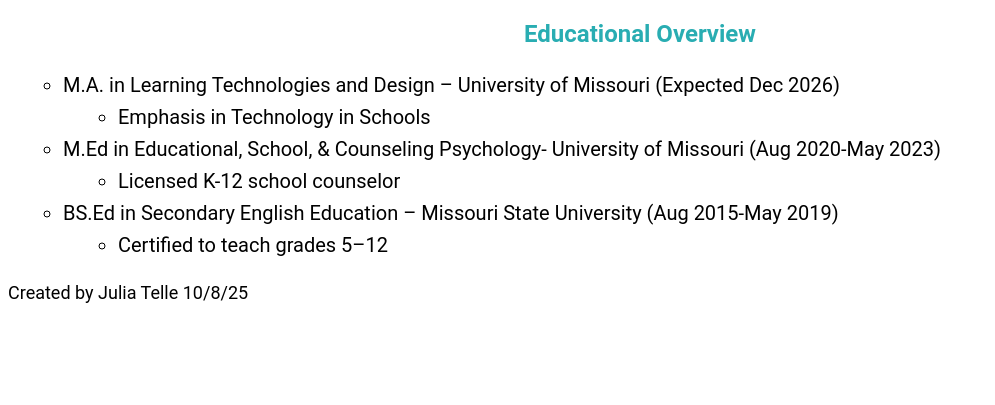
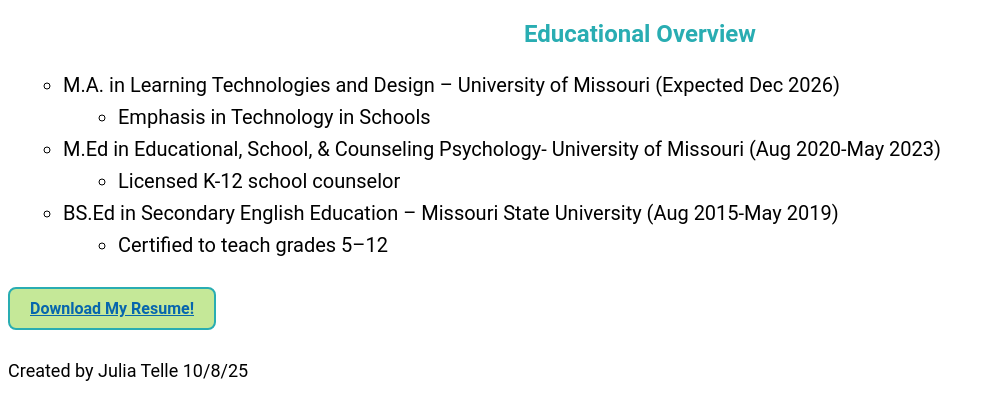
Before and after one commit to juliatelle/juliatelle.github.io, a PHP site: page /about.html in a window 1280 px wide. Shown: the part 395-800 px from the top of the page, without its empty margins (0-995 px from the left). Run offline with PHP 8.4, Linux system fonts and the light colour scheme.

Commit message:
Add files via upload

```diff
--- a/webdevelopment/about.html
+++ b/webdevelopment/about.html
@@ -54,6 +54,8 @@
             </ul>
     </ul>
 
+<a href="files/resume.pdf" class="resume-link" target="_blank">Download My Resume!</a>
+
 <footer>
     <p> Created by Julia Telle 10/8/25</p>
 </footer>
--- a/webdevelopment/style.css
+++ b/webdevelopment/style.css
@@ -73,12 +73,15 @@ li {
 }
 
 .resume-link {
+  display: block;
+  width: fit-content;
   text-align: center;
   padding: 10px 20px;
-  margin: 15px 0;
+  margin: 30px 0;
   border: 2px solid #29ADB2 ;
   background-color:  #C5E898;
   color: #0766AD ;
   border-radius: 8px;
   font-weight: bold;
+  font-family: Roboto, sans-serif;
 }
```
